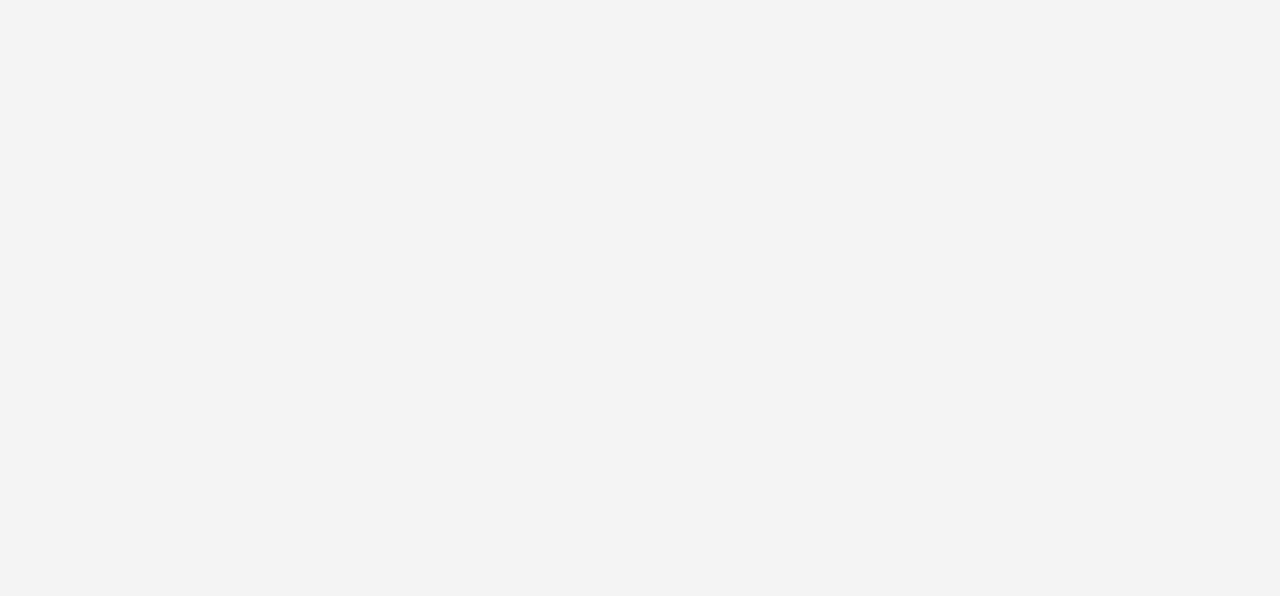
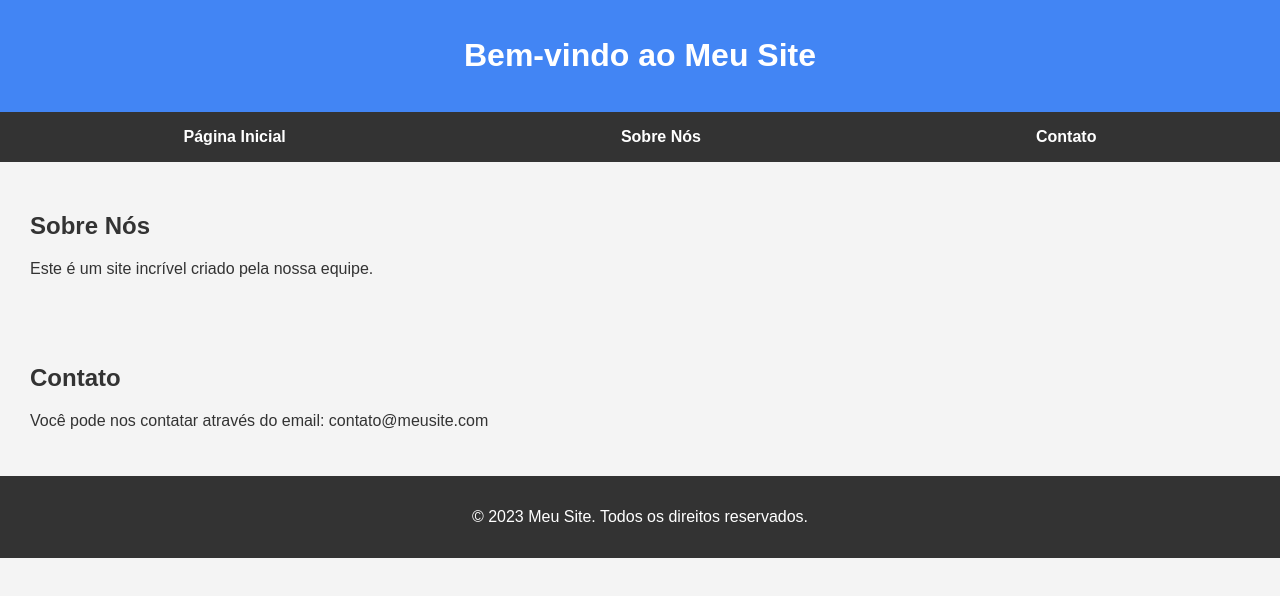
Before and after one commit to ana-beatriz-lang/exercio27-11-2023, a plain HTML site: page index.html in a window 1280 px wide. Drawn offline with Linux system fonts and the light colour scheme.

Commit message:
Add files via upload

```diff
--- a/index.html
+++ b/index.html
@@ -1,3 +1,10 @@
+<!DOCTYPE html>
+<html lang="pt-br">
+
+<head>
+    <meta charset="UTF-8">
+    <meta name="viewport" content="width=device-width, initial-scale=1.0">
+    <title>Meu Primeiro Site</title>
     <style>
         body {
             font-family: 'Arial', sans-serif;
@@ -46,3 +53,35 @@
             text-align: center;
         }
     </style>
+
+</head>
+
+<body>
+    <header>
+        <h1>Bem-vindo ao Meu Site</h1>
+    </header>
+
+    <nav>
+        <ul>
+            <li><a href="#">Página Inicial</a></li>
+            <li><a href="#">Sobre Nós</a></li>
+            <li><a href="#">Contato</a></li>
+        </ul>
+    </nav>
+
+    <section>
+        <h2>Sobre Nós</h2>
+        <p>Este é um site incrível criado pela nossa equipe.</p>
+    </section>
+
+    <section>
+        <h2>Contato</h2>
+        <p>Você pode nos contatar através do email: contato@meusite.com</p>
+    </section>
+
+    <footer>
+        <p>&copy; 2023 Meu Site. Todos os direitos reservados.</p>
+    </footer>
+</body>
+
+</html>
```
Lines whose indentation alone changed are shown as unchanged.
